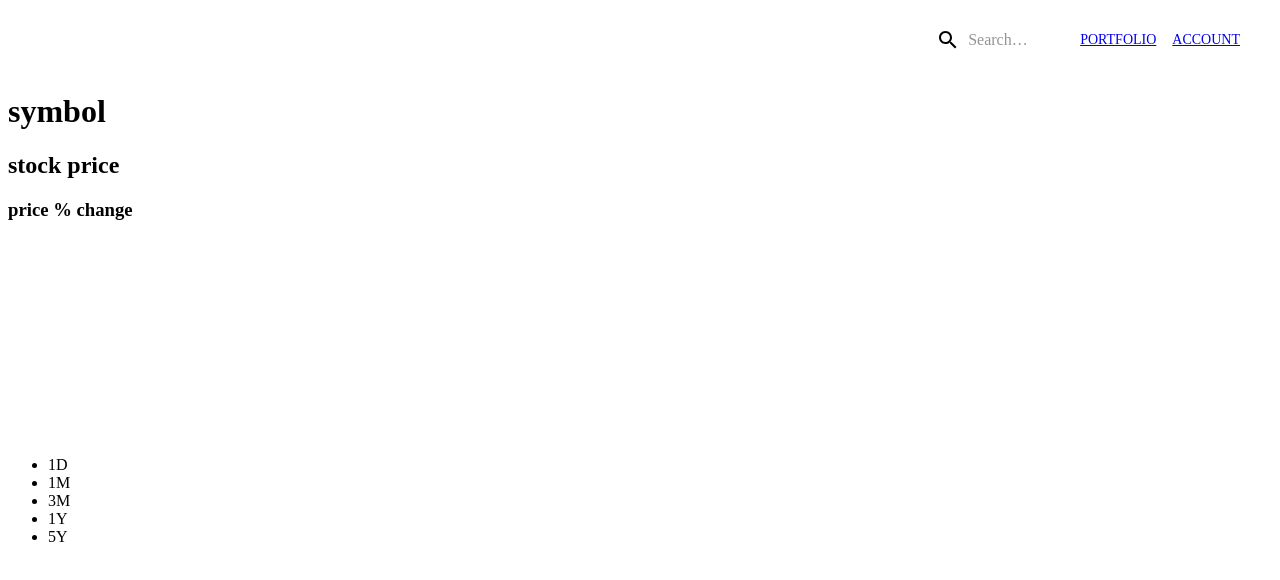
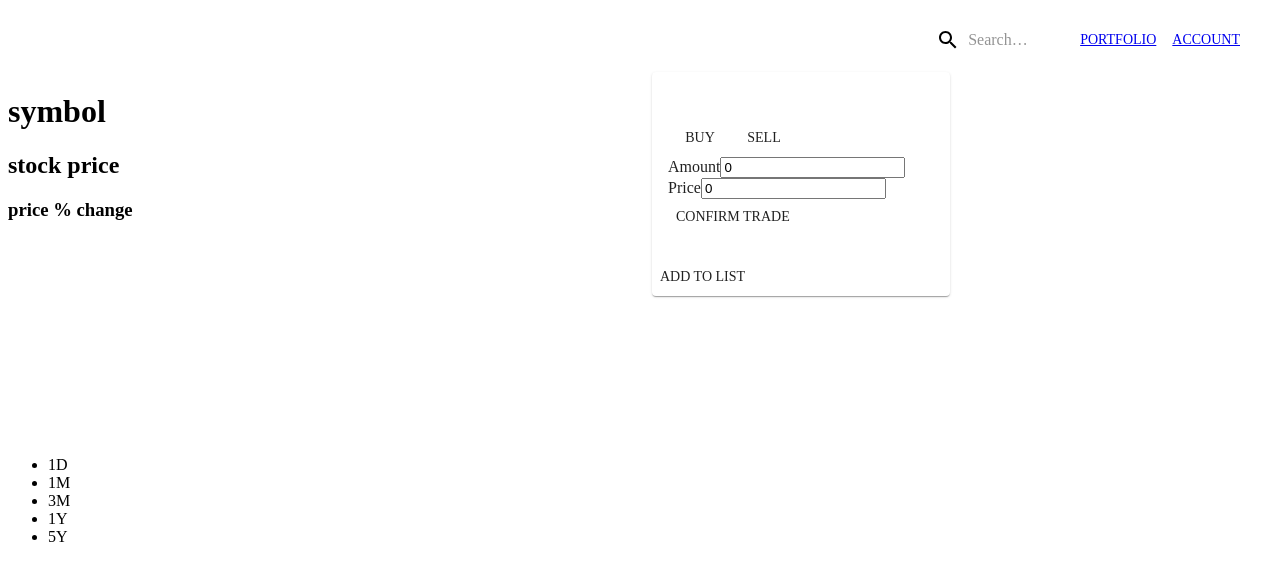
Before and after one commit to Xanemili/robinhood-frontend, a React (Create React App) app: page /assets/1 in a window 1280 px wide. Shown: the top 580 px of the page. Built offline with nearby package versions, Linux system fonts and the light colour scheme; no server answers.

Commit message:
frontend swapped to polygon io

```diff
--- a/src/components/Asset/Asset.js
+++ b/src/components/Asset/Asset.js
@@ -1,28 +1,27 @@
-import React, {useState, useEffect, useContext} from 'react';
+import React, {useEffect, useContext} from 'react';
 import Grid from '@material-ui/core/Grid'
 import { getAssetData } from '../../fetches/asset'
 import NavBar from '../Navbar';
 import TradePanel from './TradePanel'
 import RobinhoodContext from '../../RobinhoodContext';
 import StockChart from '../charts/StockChart';
+import CompanyInfo from './CompanyInfo';
+import {useParams} from 'react-router-dom';
 
 const Asset = () => {
 
   const {token, asset, setAsset} = useContext(RobinhoodContext)
-  const [ticker, setTicker] = useState('')
+  const {symbol} = useParams();
 
   useEffect(()=> {
     (async() => {
-      if(asset !== ticker){
-        const dataRes = await getAssetData(token, 'MSFT');
+      if(asset.data.ticker !== symbol){
+        const dataRes = await getAssetData(token, symbol);
 
         await setAsset(dataRes)
-        await setTicker('MSFT')
       }
     })();
-
-
-  }, [setAsset])
+  }, [asset, symbol, token, setAsset])
 
   return(
     <>
@@ -32,10 +31,12 @@ const Asset = () => {
         <StockChart>
 
         </StockChart>
+        <CompanyInfo>
+
+        </CompanyInfo>
       </Grid>
-      <Grid item xs={2}>
 
-      </Grid>
+
 
       <Grid item xs={3}>
         <TradePanel />
--- /dev/null
+++ b/src/components/Asset/CompanyInfo.jsx
@@ -0,0 +1,20 @@
+import React, {useContext} from 'react';
+import RobinhoodContext from '../../RobinhoodContext';
+
+const CompanyInfo = () => {
+  const {asset: {companyInfo}} = useContext(RobinhoodContext);
+
+  return(
+    <div>
+      <div>
+        {companyInfo.ceo}
+      </div>
+      <div>
+
+      </div>
+
+    </div>
+  )
+}
+
+export default CompanyInfo;
--- a/src/components/Asset/TradePanel.js
+++ b/src/components/Asset/TradePanel.js
@@ -63,7 +63,7 @@ export default function TradePanel () {
       <CardHeader>
       </CardHeader>
       <CardContent>
-        {asset.data["Meta Data"]["2. Symbol"]}
+        {asset.ticker}
         <div>
           <Button onClick={updateProperty(setOrderType)} value='BUY'>
             Buy
--- a/src/components/ContextRoot.js
+++ b/src/components/ContextRoot.js
@@ -11,7 +11,7 @@ const Root = () => {
   const [currentUser, setCurrentUser] = useState({});
   const [portfolio, setPortfolio] = useState([]);
   const [watchlist, setWatchlist] = useState([]);
-  const [asset, setAsset] = useState({});
+  const [asset, setAsset] = useState({data: {}, companyInfo: {}});
 
   const value =  {
     token,
@@ -23,7 +23,7 @@ const Root = () => {
     watchlist,
     setWatchlist,
     asset,
-    setAsset
+    setAsset,
   }
   return (
     <RobinhoodContext.Provider value={value}>
```
